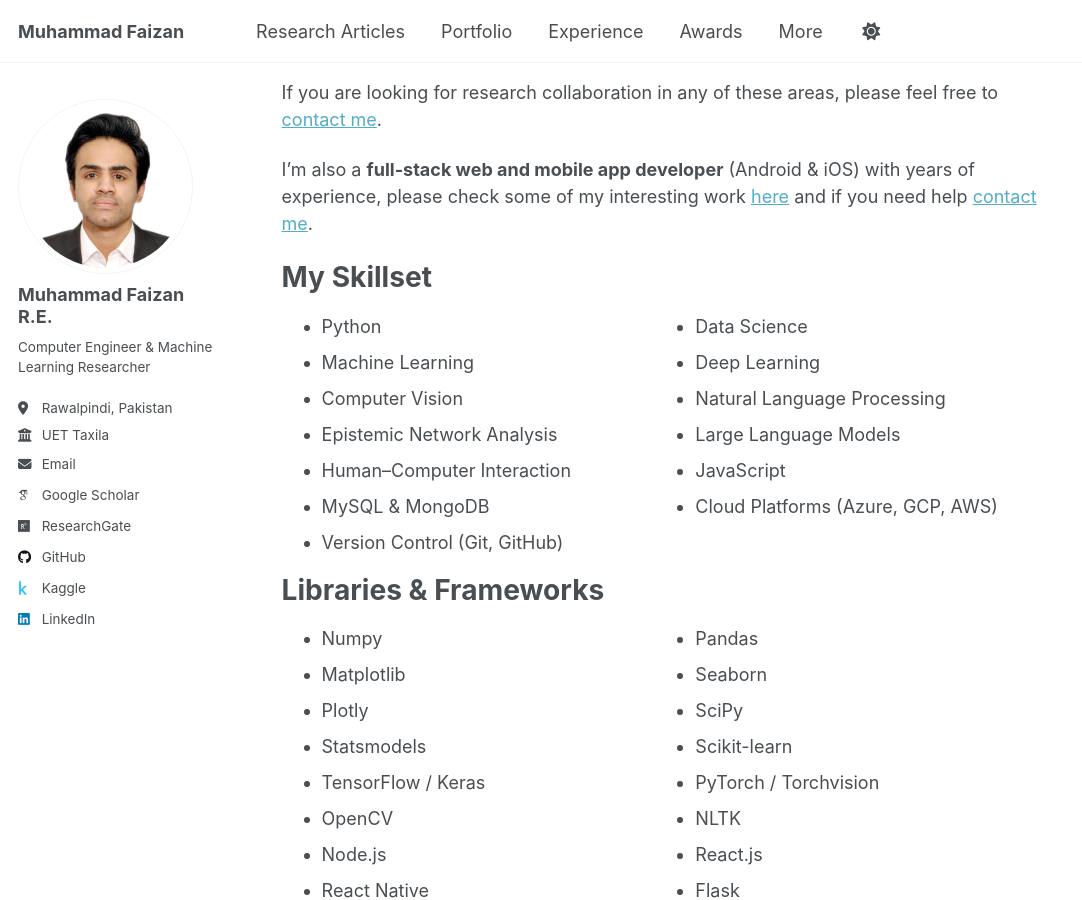
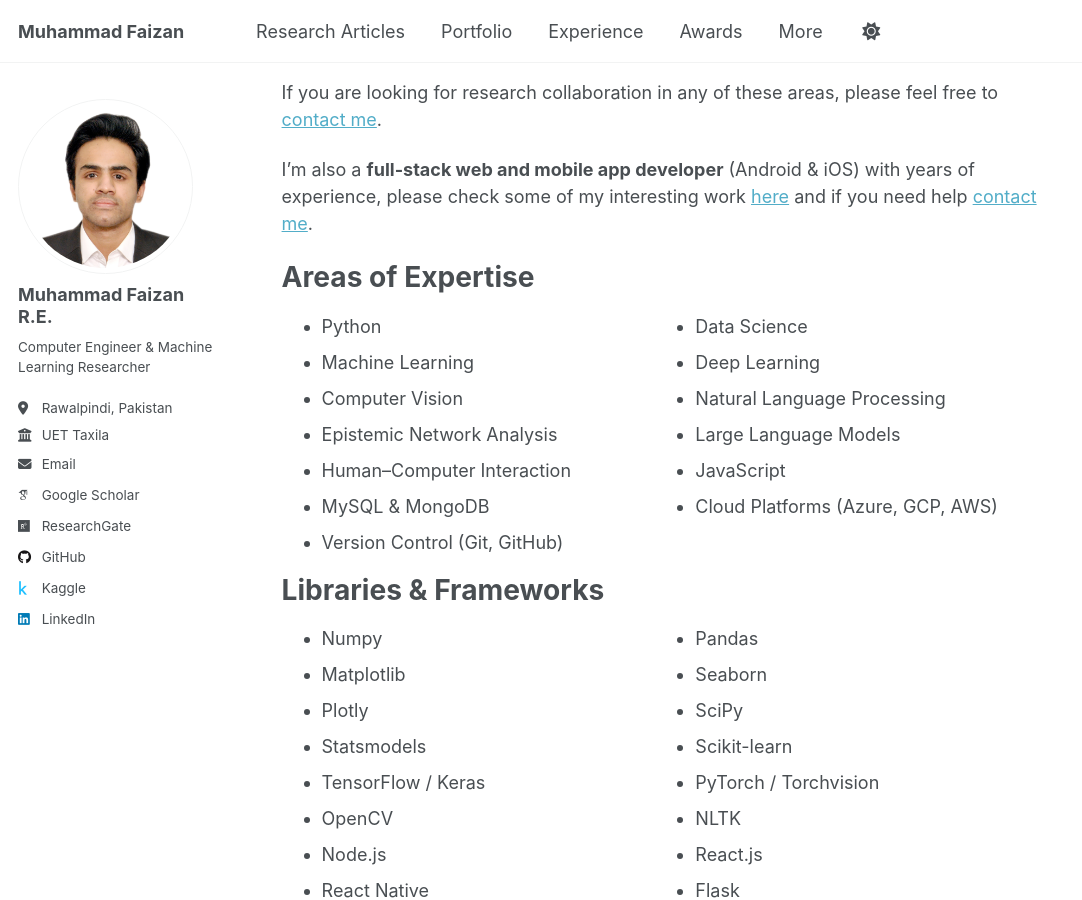
Before and after one commit to MuhammadFaizan99/MuhammadFaizan99.github.io, a Jekyll site: the page built from _pages/about.md, in a window 1280 px wide and 900 px high, scrolled down 352 px. Shown: the whole window, without its empty margins (0-1082 px from the left). Built offline with Jekyll 4.4.1, drawn with Linux system fonts in a browser that asks for light colours; some web fonts are replaced; a script that is not in the unit is left out.

Commit message:
Update about.md

```diff
--- a/_pages/about.md
+++ b/_pages/about.md
@@ -16,7 +16,7 @@ If you are looking for research collaboration in any of these areas, please feel
   I’m also a **full-stack web and mobile app developer** (Android & iOS) with years of experience, please check some of my interesting work [here](https://muhammadfaizan99.github.io/portfolio/) and if you need help [contact me](mailto:muhammadfaizandev87@gmail.com).
 <!-- </div> -->
 
-My Skillset
+Areas of Expertise
 ======
 
 <ul style="columns: 2;">
```
